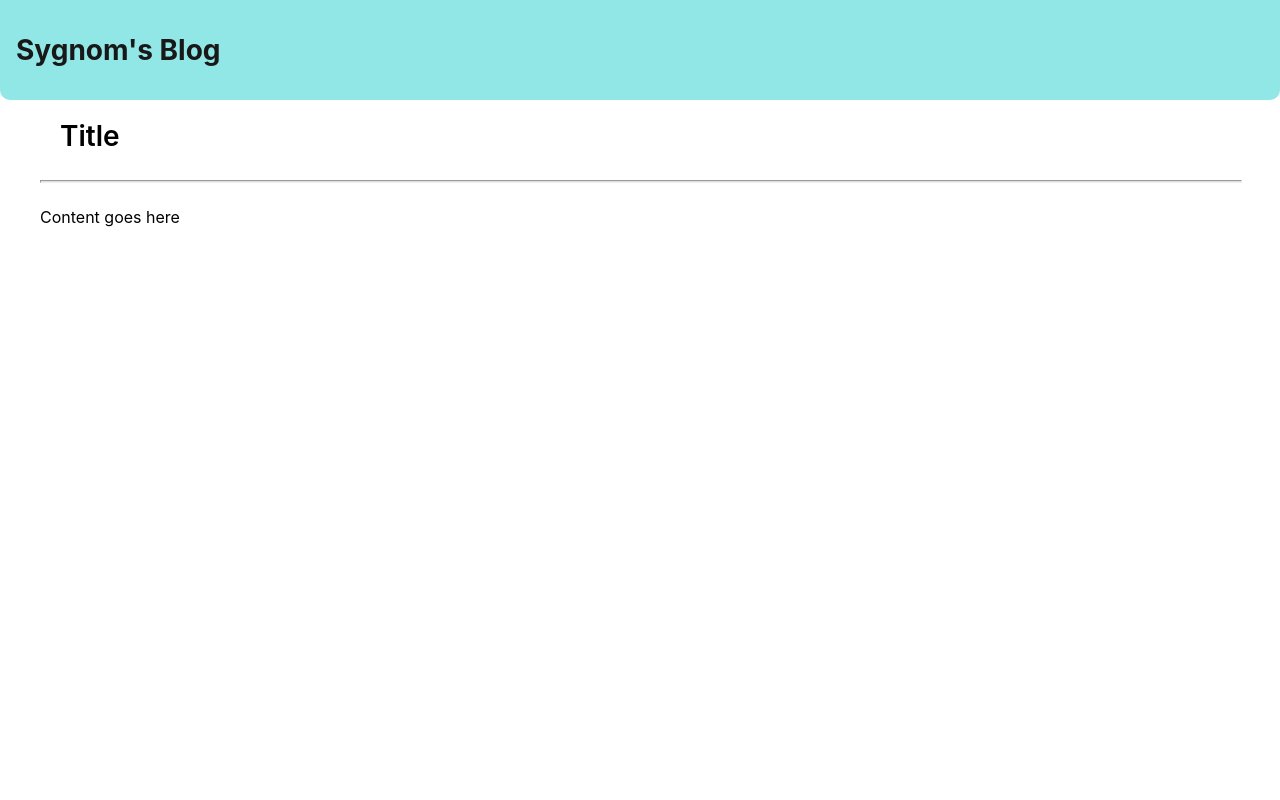
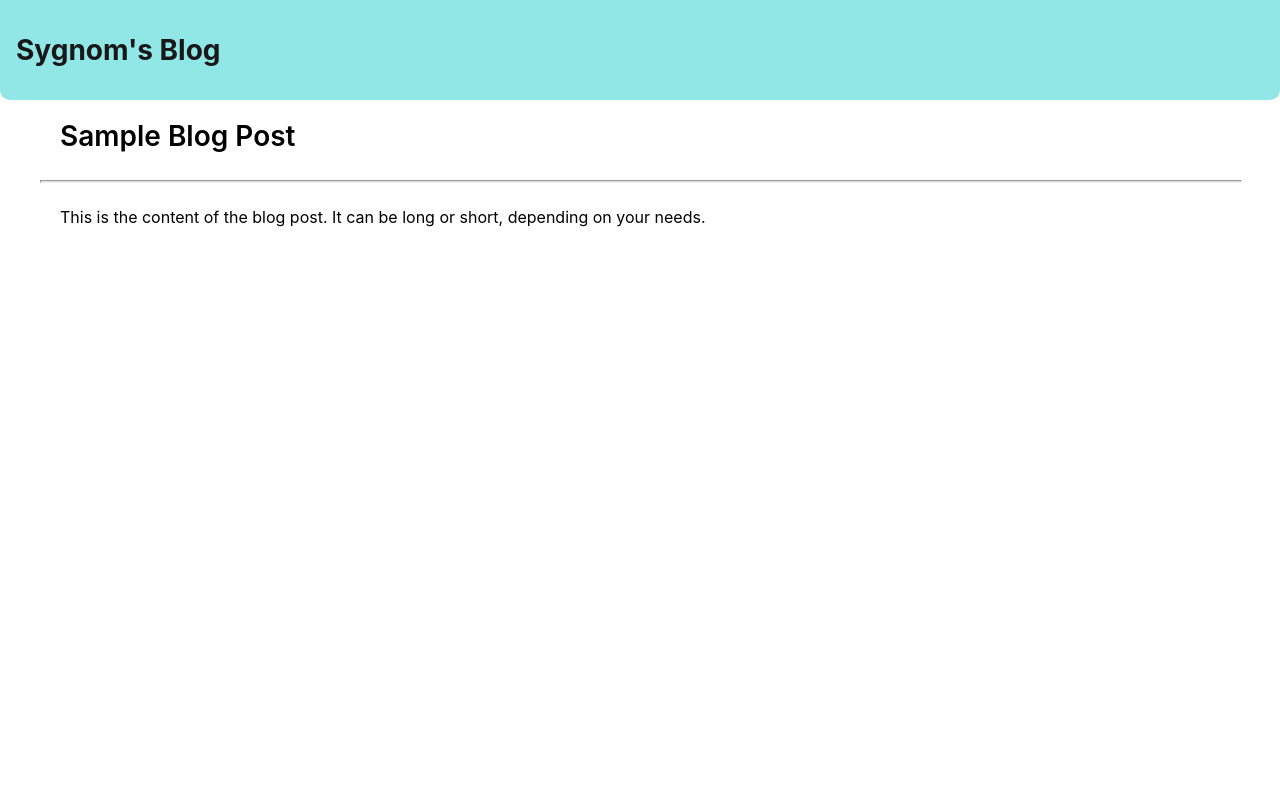
Before and after one commit to Sygnom1215/front-portfolio-24, a React (Create React App) app in the folder my-app/: page / in a window 1280 px wide. Shown: the top 800 px of the page. Built offline with nearby package versions, Linux system fonts and the light colour scheme.

Commit message:
setting dummy-data For content

```diff
--- a/my-app/src/App.js
+++ b/my-app/src/App.js
@@ -2,6 +2,7 @@ import Header from "./components/Layout/Header/Header"
 import Footer from "./components/Layout/Footer/Footer"
 
 import Content from "./components/Content/Content"
+import { blogPost } from './data';
 
 function App() {
   return (
@@ -11,7 +12,7 @@ function App() {
       </div>
 
       <div className ="content-card">
-        <Content />
+        <Content title={blogPost.title} body={blogPost.body}/>
       </div>
 
       <div>
--- a/my-app/src/components/Content/Content.css
+++ b/my-app/src/components/Content/Content.css
@@ -19,3 +19,10 @@
     font-weight: 600;
     margin-left: 20px;
 }
+
+.content-body {
+    display: flex;
+    flex-direction: row;
+    justify-content: space-between;
+    margin-left: 20px;
+}
--- a/my-app/src/components/Content/Content.jsx
+++ b/my-app/src/components/Content/Content.jsx
@@ -1,12 +1,12 @@
 import "./Content.css";
 
-const Content = () => {
+const Content = ({ title, body }) => {
     return (
     <div>
         <div className="content">
-            <h1 className="content-title">Title</h1>
+            <h1 className="content-title">{title}</h1>
             <hr className="line"></hr>
-            <p>Content goes here</p>
+            <p className="content-body">{body}</p>
         </div>
 
     </div>
--- /dev/null
+++ b/my-app/src/data.js
@@ -0,0 +1,5 @@
+// data.js
+export const blogPost = {
+    title: "Sample Blog Post",
+    body: "This is the content of the blog post. It can be long or short, depending on your needs."
+};
```
